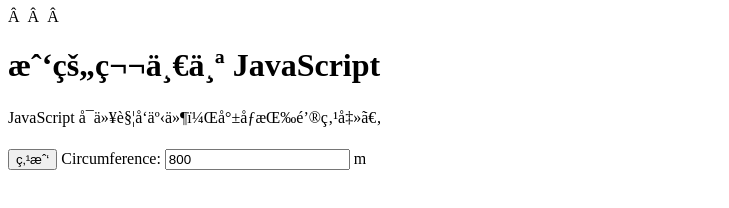
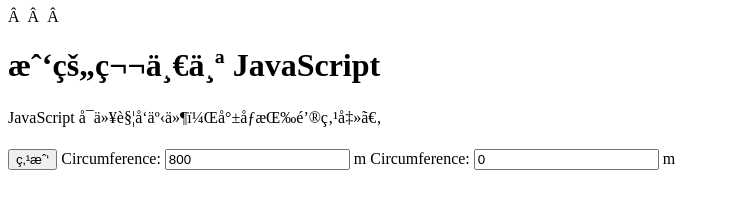
Before and after one commit to hanyl/web, a plain HTML site: page index.html in a window 1280 px wide. Shown: the whole page, without its empty margins (0-729 px from the left). Drawn offline with Linux system fonts and the light colour scheme.

Commit message:
Update index.html

```diff
--- a/index.html
+++ b/index.html
@@ -16,12 +16,25 @@ function myFunction()
 {
 	document.getElementById("demo").innerHTML="Hello JavaScript!";
 }
+
+function mag_Q1(){
+    circulating_freq_e();
+    var currrent = document.getElementById("f_current").value;
+    document.getElementById("f_B1").value = current;
+
+}
+
+
 </script>
 
 <button type="button" onclick="myFunction()">点我</button>
 
-Circumference: <input type="number" id="circumference" value="800"
-             onclick="circulating_freq_e()" onblur="circulating_freq_e()" onkeypress="circulating_freq_e()"> m
+
+Circumference: <input type="number" id="f_current" value="800"
+             onclick="mag_Q1()" onblur="mag_Q1()" onkeypress="mag_Q1()"> m
+
+Circumference: <input type="number" id="f_B1" value="0"
+             onclick="mag_Q1()" onblur="mag_Q1()" onkeypress="mag_Q1()"> m
 
 
 </body>
```
